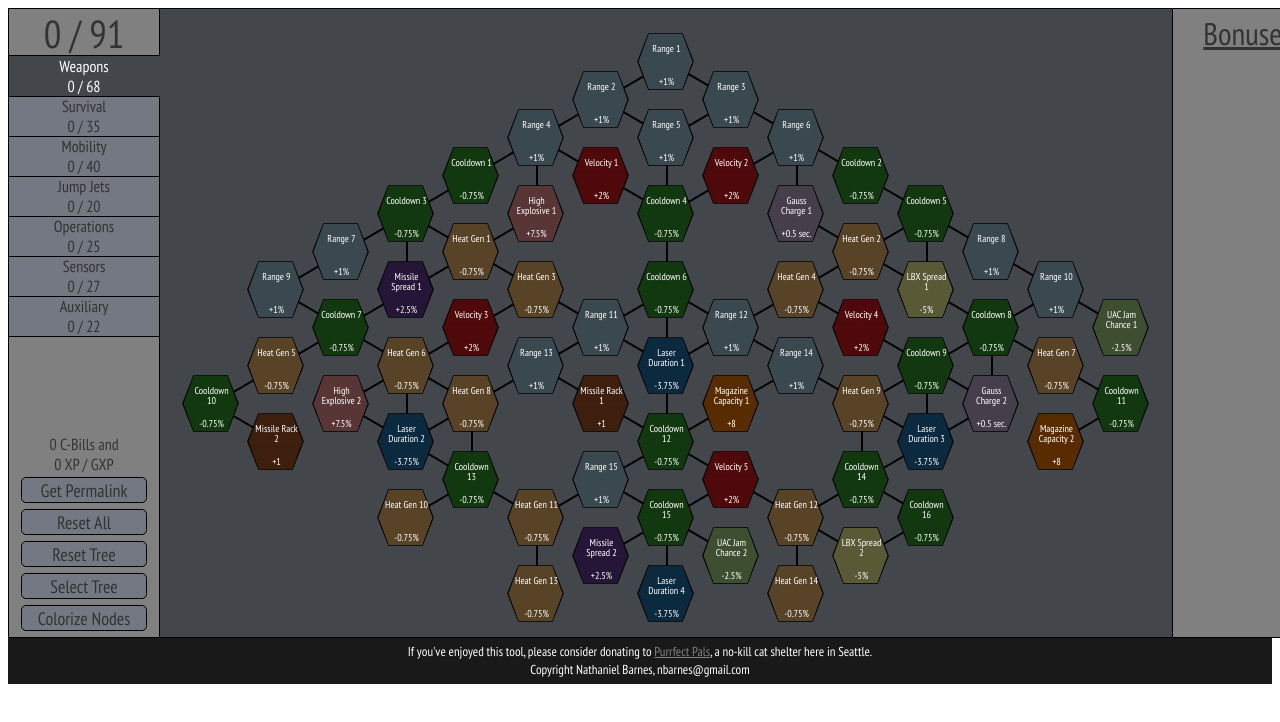
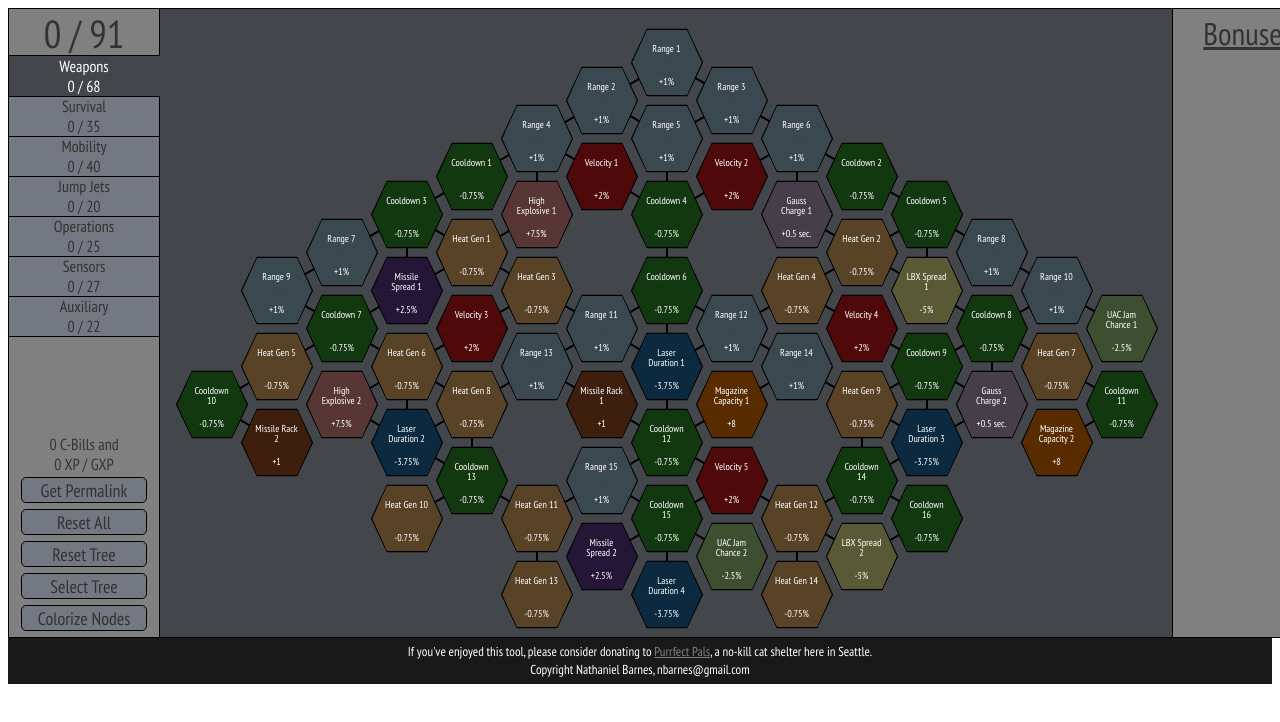
Before and after one commit to nbarnes/mwo_skill_tree_planner, a website built with webpack: page index.html in a window 1280 px wide. Shown: the top 722 px of the page. Built offline with nearby package versions, Linux system fonts and the light colour scheme.

Commit message:
Bigger node hexes.  Bigger, just yuuge, the best node hexes, trust me.

```diff
--- a/planner.css
+++ b/planner.css
@@ -126,21 +126,21 @@
   border-color: black;
   box-sizing: border-box;
   position: absolute;
-  width: 43px;
-  height: 38px;
-  left: 4px;
+  width: 52px;
+  height: 44px;
+  left: 1px;
   background-color: blue;
   z-index: 0;
 }
 
 .hex-top {
   border-width: 2px 1px 0px 1px;
-  top: -9px;
+  top: -15px;
   transform: perspective(55px) rotateX(45deg);
 }
 .hex-bottom {
   border-width: 0px 1px 2px 1px;
-  top: 26px;
+  top: 28px;
   transform: perspective(55px) rotateX(-45deg);
 }
 
```
